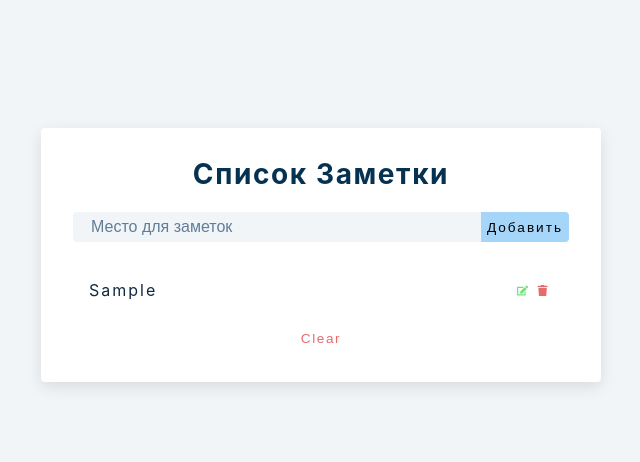
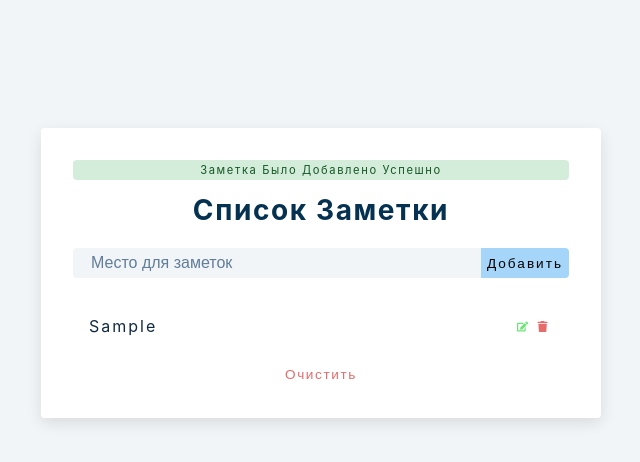
Before and after one commit to Safarov2005/React-project-Task, a React (Create React App) app: page / in a window 1280 px wide. Both pictures are taken after typing "Sample" into the empty fields and a click on the button "Добавить". Shown: the top 462 px of the page, without its empty margins (319-959 px from the left). Built offline with nearby package versions, Linux system fonts and the light colour scheme.

Commit message:
new function clearList

```diff
--- a/src/App.js
+++ b/src/App.js
@@ -20,6 +20,7 @@ function App() {
     }else if (name && isEditing) {
       // edit
     }else {
+      showAlert(true, "success","заметка было добавлено успешно" )
       const newItem = {id: new Date().getTime().toString(), title: name};
       setList([...list, newItem]);
       setName("");
@@ -27,6 +28,10 @@ function App() {
   };
   const showAlert = (show = false, type = "", msg = '') => {
     setAlert({show, type, msg})
+  };
+  const clearList = () => {
+    showAlert(true, "danger","заметка было полностью очищенa" )
+    setList([]);
   }
 
   return (
@@ -51,7 +56,9 @@ function App() {
     {list.length > 0 && (
        <div className='grocery-container'>
       <List items={list}/>
-      <button className='clear-btn'>Clear</button>
+      <button onClick={clearList} className='clear-btn'>
+      очистить
+      </button>
     </div>
     )}
 
```
